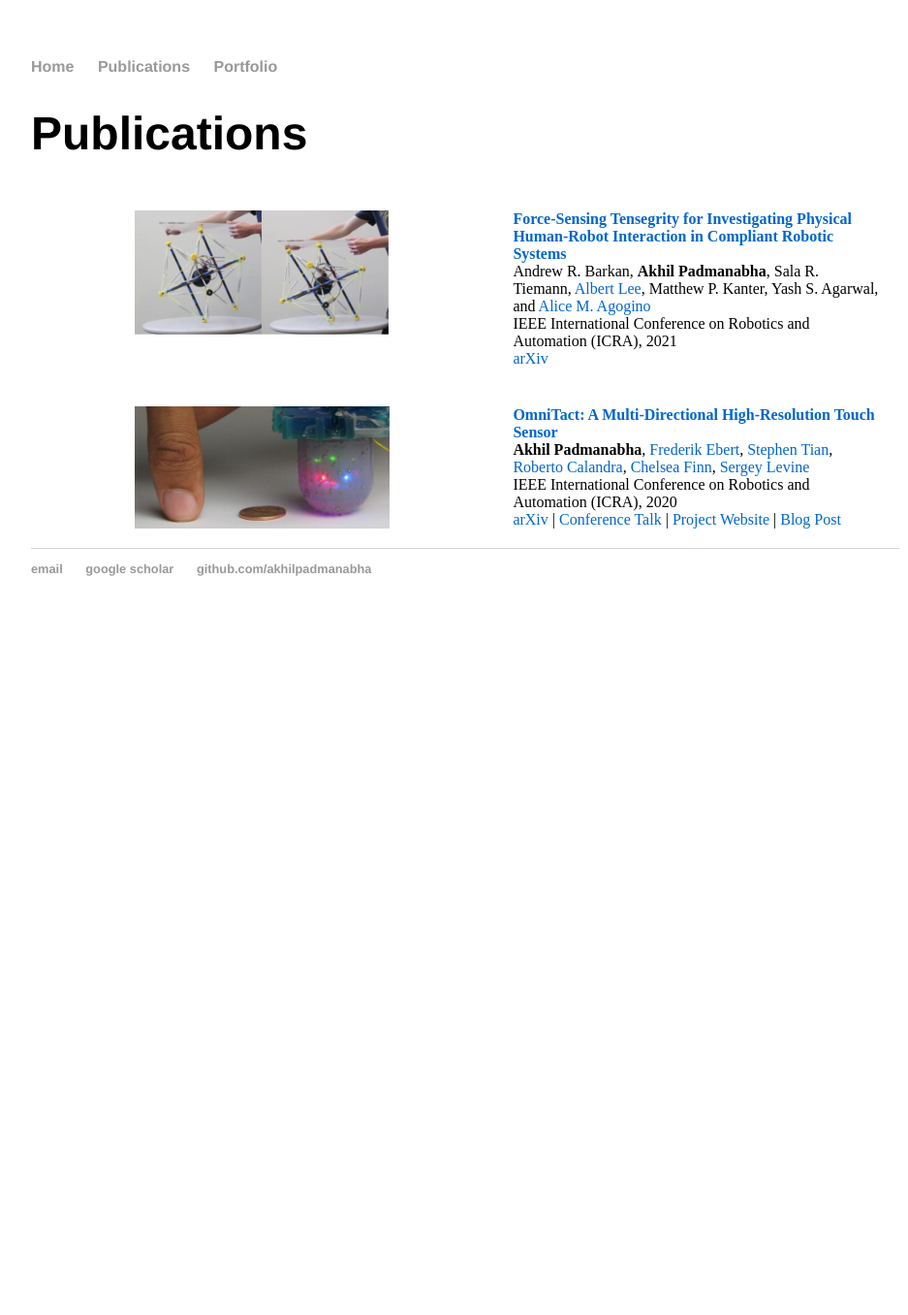
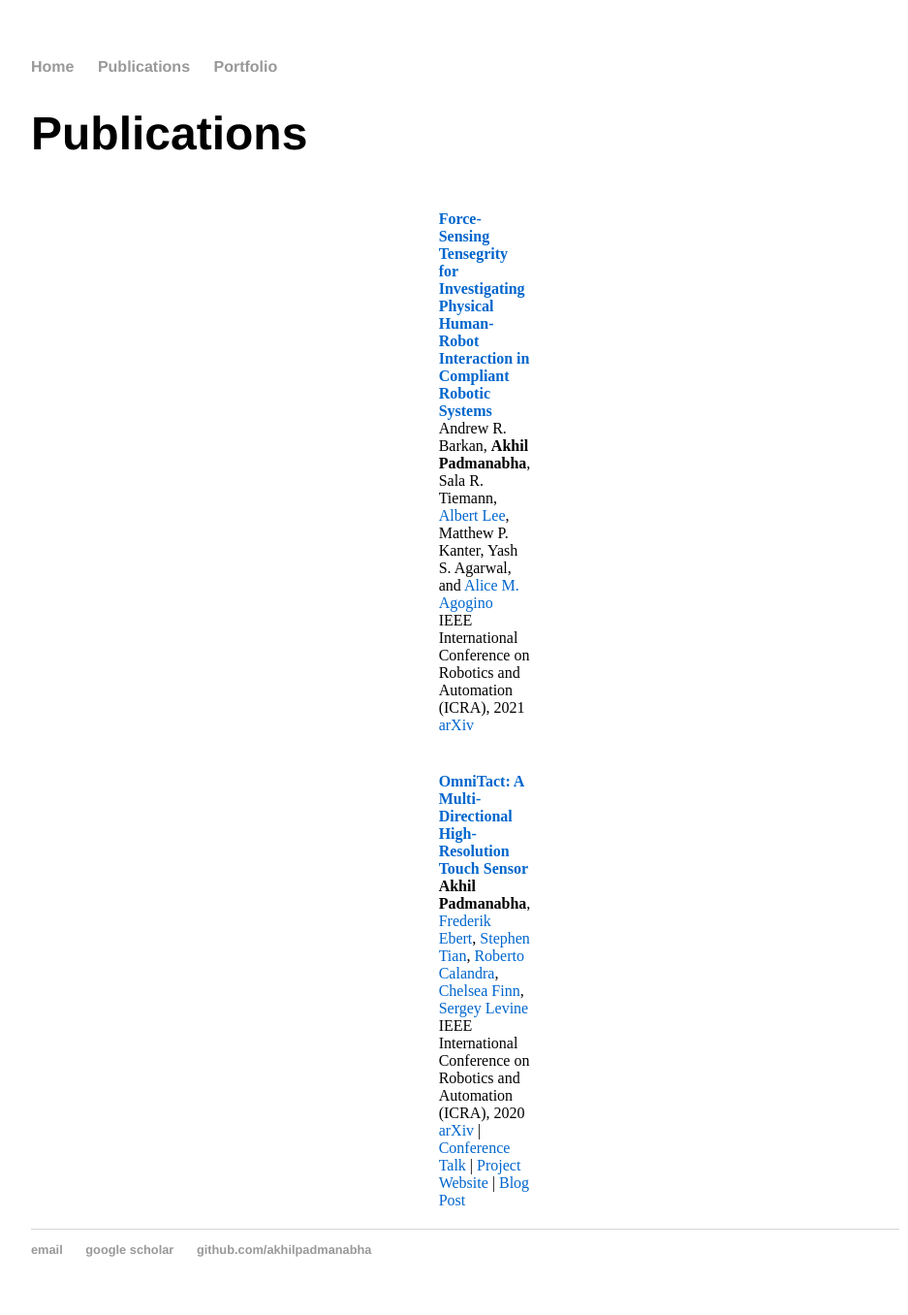
Before and after one commit to akhilpadmanabha/akhilpadmanabha.github.io, a Jekyll site: the page built from publications/index.html, in a window 1280 px wide. Shown: the whole page at 97% size, without its empty margins (160-1097 px from the left). Built offline with Jekyll 4.4.1, drawn with Linux system fonts in a browser that asks for light colours; before the commit the page ends 900 px from its top, so only the background shows below that.

Commit message:
table width

```diff
--- a/publications/index.html
+++ b/publications/index.html
@@ -7,9 +7,9 @@ title: Publications
 	<h1>Publications</h1>
 </div>
 
-<table width="100%" align="center" border="0" cellspacing="0" cellpadding="20">
+<table width="100px" align="center" border="0" cellspacing="0" cellpadding="20">
 	<tr>
-			<td valign="top"><img src="https://raw.githubusercontent.com/akhilpadmanabha/akhilpadmanabha.github.io/master/images/tensegrity2.png" alt=""  height ="auto" width = "400px"/></td>
+			<td valign="top"><img src="https://raw.githubusercontent.com/akhilpadmanabha/akhilpadmanabha.github.io/master/images/tensegrity2.png" alt=""  height ="auto" max-width = "100%" /></td>
 			<td valign="middle">
 				<a href="https://arxiv.org/abs/2106.07838" style="color:rgb(0,102,204);"> <strong>Force-Sensing Tensegrity for Investigating Physical Human-Robot Interaction in Compliant Robotic Systems</strong></a>
 				<BR>Andrew R. Barkan, <b>Akhil Padmanabha</b>, Sala R. Tiemann,
```
